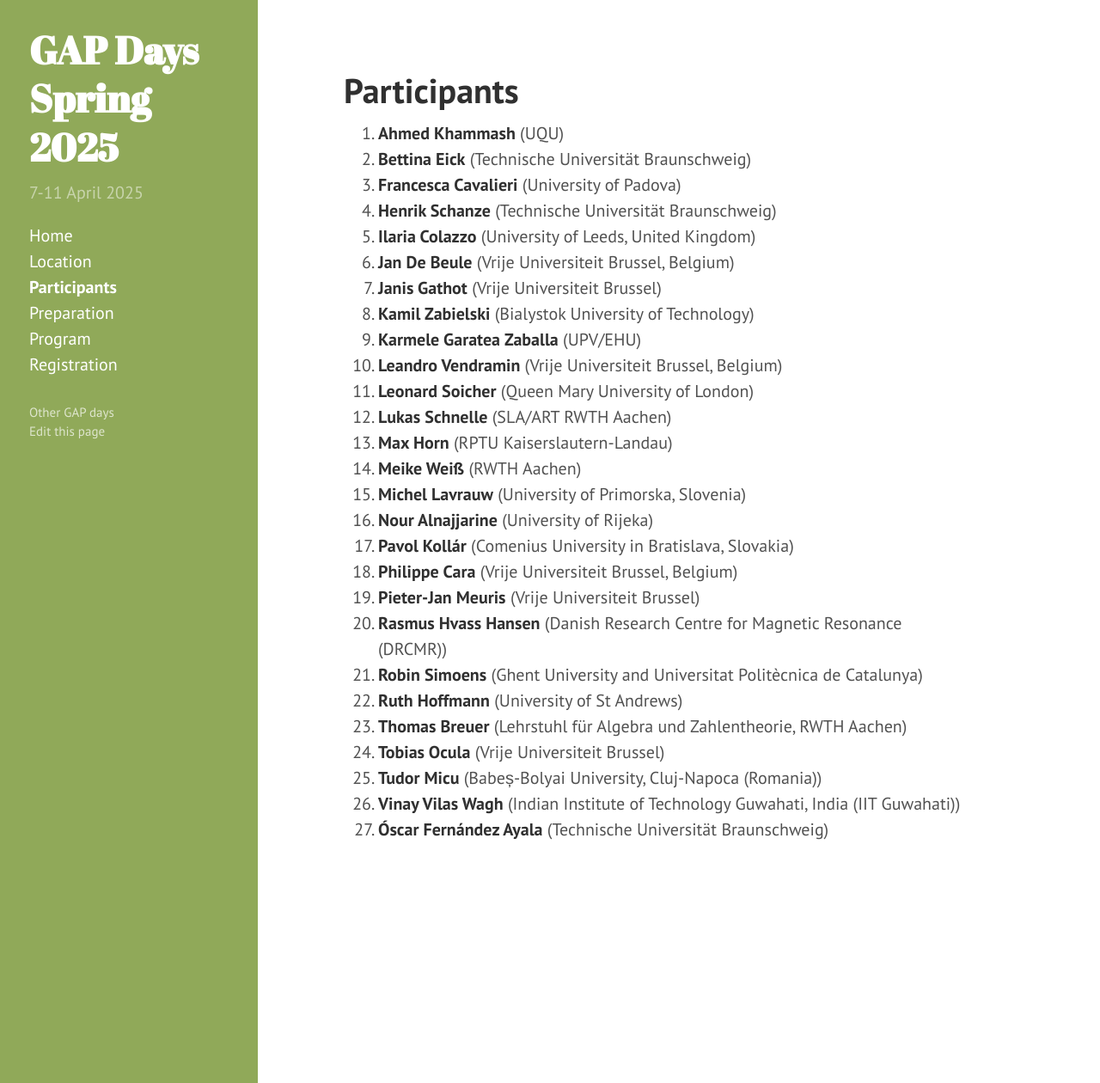
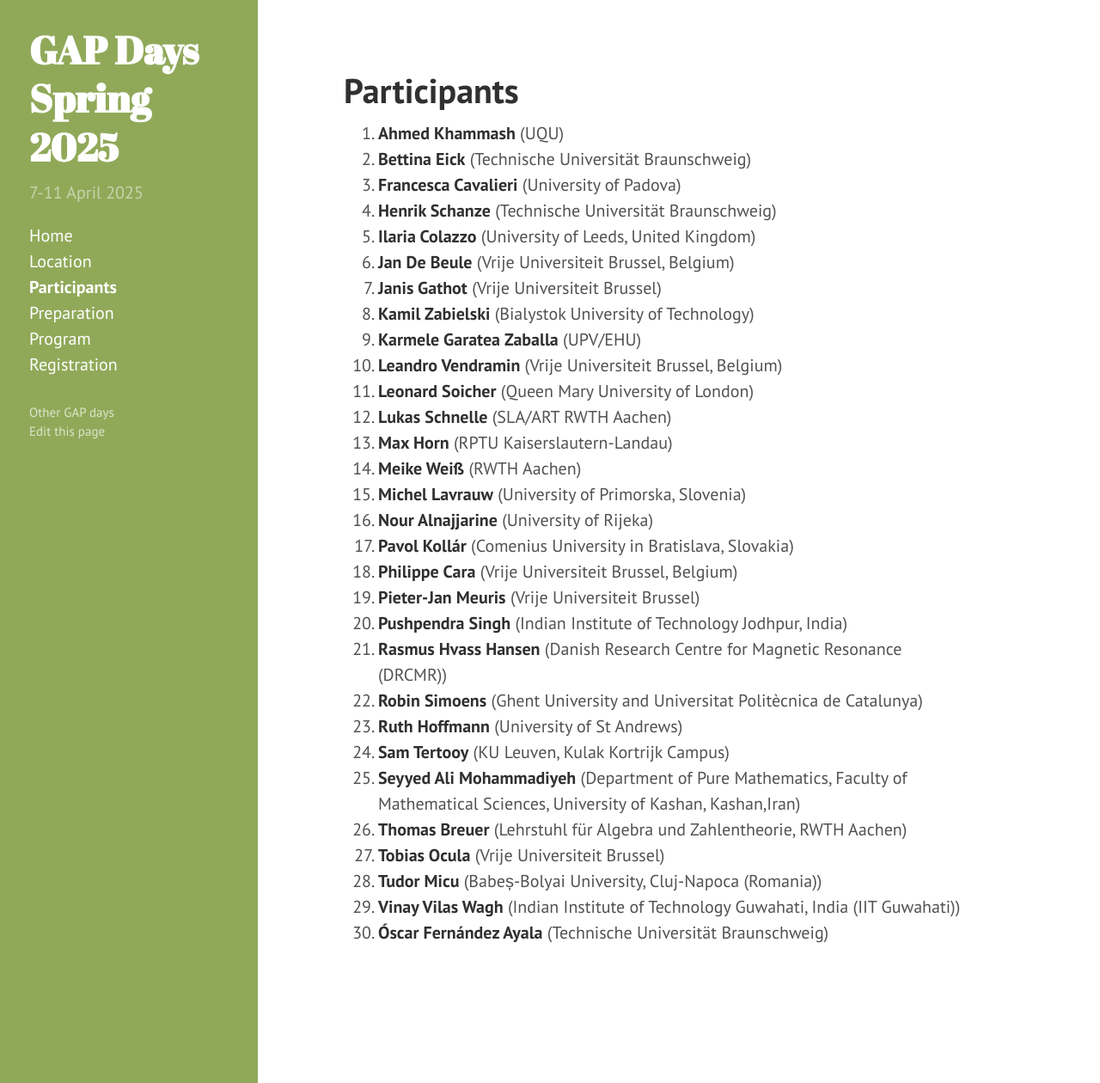
Before and after one commit to gapdays/gapdays2025-spring, a Jekyll site: the page built from participants.md, in a window 1280 px wide and 1260 px high. Shown: the whole window at 86% size. Built offline with Jekyll 4.4.1, drawn with Linux system fonts in a browser that asks for light colours.

Commit message:
updated list of participants

```diff
--- a/participants.md
+++ b/participants.md
@@ -29,6 +29,9 @@ participants:
   - {name: Karmele Garatea Zaballa, affiliation: "UPV/EHU"}
   - {name: Lukas Schnelle, affiliation: "SLA/ART RWTH Aachen"}
   - {name: Francesca Cavalieri, affiliation: "University of Padova"}
+  - {name: Seyyed Ali Mohammadiyeh, affiliation: "Department of Pure Mathematics, Faculty of Mathematical Sciences, University of Kashan, Kashan,Iran"}
+  - {name: Pushpendra Singh, affiliation: "Indian Institute of Technology Jodhpur, India"}
+  - {name: Sam Tertooy, affiliation: "KU Leuven, Kulak Kortrijk Campus"}
 ---
 
 <ol>{% assign participants = page.participants | sort: "name" %}
```
